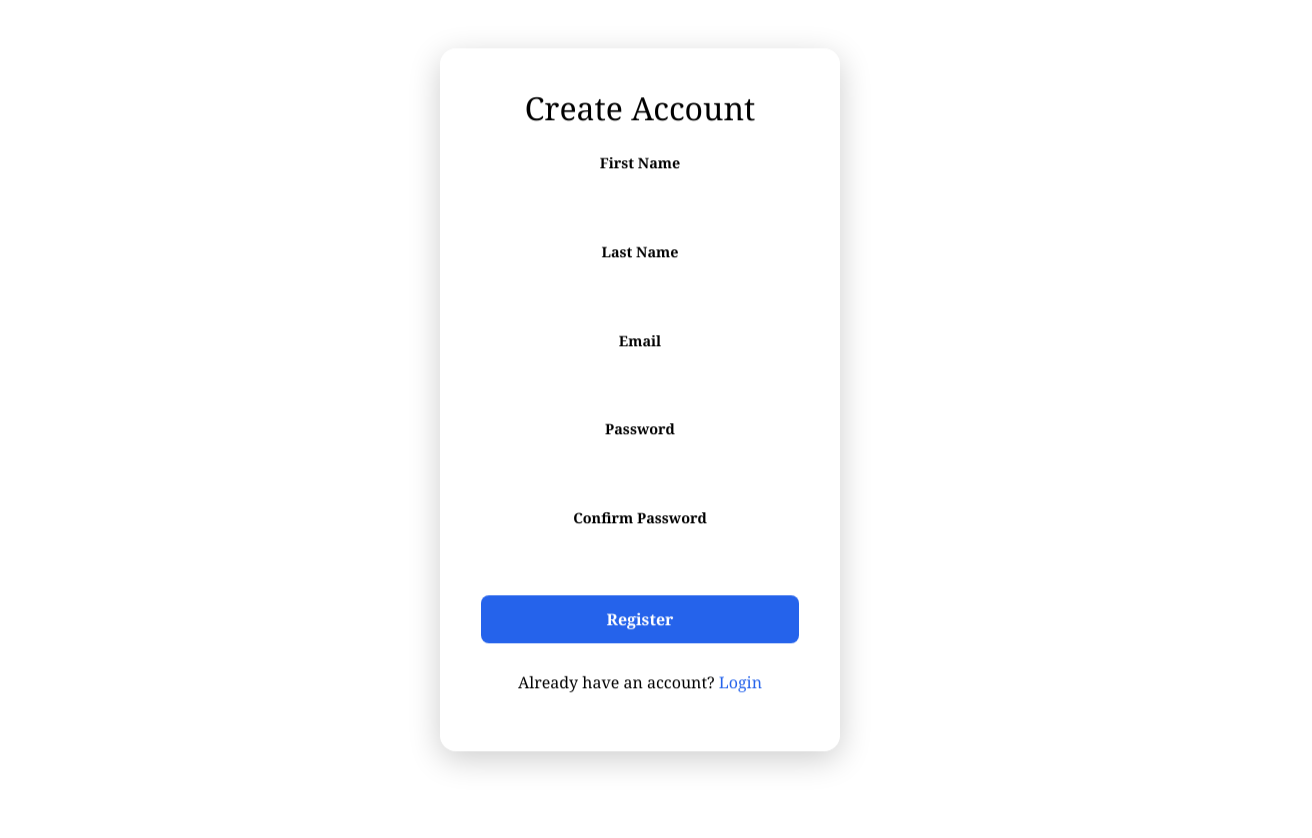
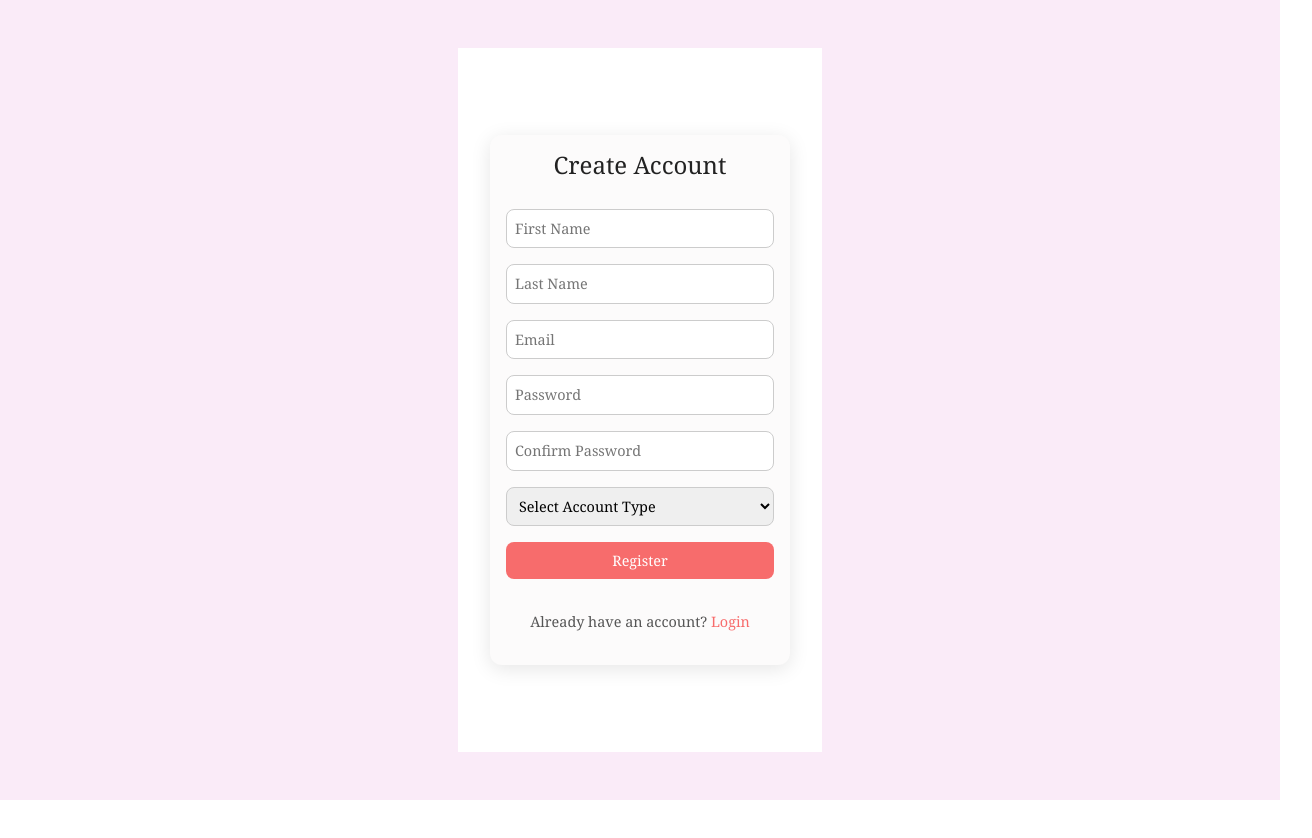
Before and after one commit to Iam-abhi121/Project-X, a React (Vite) app in the folder frontend/: page /signup in a window 1280 px wide. Shown: the top 838 px of the page, 1312 px wide, since content can reach past the window. After the commit the page ends 800 px from the top, so only its background shows below. Built offline with nearby package versions, Linux system fonts and the light colour scheme.

Commit message:
changes in login/signup

```diff
--- a/frontend/src/pages/Auth/Login/Login.jsx
+++ b/frontend/src/pages/Auth/Login/Login.jsx
@@ -1,18 +1,19 @@
-import React, { useState, useEffect } from 'react';
-import { useNavigate } from 'react-router-dom';
+import React, { useState, useEffect } from "react";
+import { useNavigate } from "react-router-dom";
+import { FaGoogle, FaFacebook, FaTwitter } from "react-icons/fa";
 
 const Login = () => {
-  const [email, setEmail] = useState('');
-  const [password, setPassword] = useState('');
+  const [email, setEmail] = useState("");
+  const [password, setPassword] = useState("");
   const navigate = useNavigate();
 
   const handleLogin = (e) => {
     e.preventDefault();
-    if (email === 'test@example.com' && password === 'password') {
-      alert('Login successful!');
-      navigate('/');
+    if (email === "test@example.com" && password === "password") {
+      alert("Login successful!");
+      navigate("/");
     } else {
-      alert('Invalid credentials');
+      alert("Invalid credentials");
     }
   };
 
@@ -22,118 +23,116 @@ const Login = () => {
   }, []);
 
   return (
-    <div style={styles.background}>
-      <div style={styles.overlay}>
-        <form onSubmit={handleLogin} style={styles.form} className="fade-in">
-          <h2 style={styles.heading}>Welcome Back</h2>
-          <div style={styles.inputGroup}>
-            <label htmlFor="email" style={styles.label}>Email</label>
+    <div style={styles.container}>
+      <div style={styles.card}>
+        <h2 style={styles.heading}>
+          Welcome Back <span role="img" aria-label="wave">👋</span>
+        </h2>
+        <p style={styles.subtitle}>Log in to your social world</p>
+
+        <form onSubmit={handleLogin} style={styles.form}>
           <input
             type="email"
-              id="email"
+            placeholder="Email"
             value={email}
             onChange={(e) => setEmail(e.target.value)}
             required
             style={styles.input}
           />
-          </div>
-          <div style={styles.inputGroup}>
-            <label htmlFor="password" style={styles.label}>Password</label>
           <input
             type="password"
-              id="password"
+            placeholder="Password"
             value={password}
             onChange={(e) => setPassword(e.target.value)}
             required
             style={styles.input}
           />
-          </div>
           <button type="submit" style={styles.button}>Login</button>
         </form>
+
+        <p style={styles.orText}>Or login with</p>
+        <div style={styles.socialIcons}>
+          <FaGoogle style={{ ...styles.icon, color: "#DB4437" }} />
+          <FaFacebook style={{ ...styles.icon, color: "#3b5998" }} />
+          <FaTwitter style={{ ...styles.icon, color: "#1da1f2" }} />
         </div>
-      <style>{`
-        @import url('https://fonts.googleapis.com/css2?family=Playfair+Display:wght@500&family=Inter:wght@400;600&display=swap');
-        .fade-in {
-          animation: fadeIn 1s ease-in-out forwards;
-          opacity: 0;
-          transform: translateY(-20px);
-        }
-        @keyframes fadeIn {
-          to {
-            opacity: 1;
-            transform: translateY(0);
-          }
-        }
-      `}</style>
+
+        <p style={styles.signupText}>
+          Don't have an account?{" "}
+          <a href="/signup" style={styles.link}>Sign up</a>
+        </p>
+      </div>
     </div>
   );
 };
 
 const styles = {
-background: {
-  background: 'linear-gradient(120deg, #FFFFFF 10%,#FFFFFF 100%)',
-  width: '100vw',
-  height: '100vh',
-  display: 'flex',
-  justifyContent: 'center',
-  alignItems: 'center',
-}
-
-,
-overlay: {
-  position: 'fixed',        // 🔹 keeps it in the same place
-  top: '50%',
-  left: '50%',
-  transform: 'translate(-50%, -50%)', // 🔹 perfect center
-  backgroundColor: 'rgba(255, 255, 255, 0.15)',
-  backdropFilter: 'blur(10px)',
-  padding: '40px',
-  borderRadius: '16px',
-  boxShadow: '0 8px 32px rgba(0, 0, 0, 0.2)',
-  border: '1px solid rgba(255, 255, 255, 0.2)',
-  width: '100%',
-  maxWidth: '400px',
+  wrapper: {
+    minHeight: "100vh", // ensure covers all viewport height
+    display: "flex",
+    justifyContent: "center",
+    alignItems: "center",
+  },
+  card: {
+    background: "#fff",
+    padding: "2rem",
+    borderRadius: "12px",
+    textAlign: "center",
+    width: "320px",
+    boxShadow: "0 4px 20px rgba(0,0,0,0.1)",
+  },
+  heading: {
+    fontSize: "1.5rem",
+    marginBottom: "0.3rem",
+  },
+  subtitle: {
+    color: "#777",
+    marginBottom: "1.5rem",
+    fontSize: "0.9rem",
   },
   form: {
-    display: 'flex',
-    flexDirection: 'column',
-    gap: '20px',
-    color: 'black',
-  },
-  heading: {
-    fontFamily: "'Playfair Display', serif",
-    fontSize: '2rem',
-    textAlign: 'center',
-    color: 'black',
-    marginBottom: '10px',
-  },
-  inputGroup: {
-    display: 'flex',
-    flexDirection: 'column',
-  },
-  label: {
-    fontSize: '0.9rem',
-    marginBottom: '6px',
-    fontWeight: '600',
+    display: "flex",
+    flexDirection: "column",
+    gap: "1rem",
   },
   input: {
-    padding: '10px 14px',
-    borderRadius: '8px',
-    border: '1px solid rgba(255, 255, 255, 0.3)',
-    backgroundColor: 'rgba(255, 255, 255, 0.1)',
-    color: 'black',
-    outline: 'none',
-    fontSize: '1rem',
+    width: "100%",
+    padding: "0.8rem",
+    border: "1px solid #ccc",
+    borderRadius: "8px",
+    fontSize: "1rem",
   },
   button: {
-    padding: '12px',
-    backgroundColor: '#2563eb',
-    color: 'white',
-    border: 'none',
-    borderRadius: '8px',
-    cursor: 'pointer',
-    fontWeight: '600',
-    transition: 'background-color 0.3s ease',
+    width: "100%",
+    padding: "0.8rem",
+    backgroundColor: "#f76c6c",
+    border: "none",
+    color: "white",
+    borderRadius: "8px",
+    fontSize: "1rem",
+    cursor: "pointer",
+  },
+  orText: {
+    margin: "1rem 0 0.5rem",
+    color: "#555",
+  },
+  socialIcons: {
+    display: "flex",
+    justifyContent: "center",
+    gap: "1rem",
+    marginBottom: "1rem",
+  },
+  icon: {
+    fontSize: "1.5rem",
+    cursor: "pointer",
+  },
+  signupText: {
+    fontSize: "0.9rem",
+    color: "#555",
+  },
+  link: {
+    color: "#f76c6c",
+    textDecoration: "none",
   },
 };
 
--- a/frontend/src/pages/Auth/Registration/Registration.jsx
+++ b/frontend/src/pages/Auth/Registration/Registration.jsx
@@ -8,6 +8,7 @@ const Registration = () => {
     email: "",
     password: "",
     confirmPassword: "",
+    accountType: "", // start empty so "Select Account Type" shows first
   });
 
   const navigate = useNavigate();
@@ -24,195 +25,166 @@ const Registration = () => {
       return;
     }
 
-    if (formData.firstName && formData.lastName && formData.email && formData.password) {
-      alert("Registered successfully!");
+    if (
+      formData.firstName &&
+      formData.lastName &&
+      formData.email &&
+      formData.password &&
+      formData.accountType
+    ) {
+      alert(`Registered successfully as ${formData.accountType}!`);
       navigate("/login");
+    } else {
+      alert("Please fill all fields and select an account type!");
     }
   };
 
   useEffect(() => {
-    document.body.style.margin = 0;
+    // Full-page pink gradient background
+    document.body.style.margin = "0";
+    document.body.style.height = "100vh";
+    document.body.style.overflow = "hidden";
+    document.body.style.background =
+      "linear-gradient(to right, #faebf8ff, #faebf8ff)";
     document.body.style.fontFamily = "'Inter', sans-serif";
   }, []);
 
   return (
-    <div style={styles.background}>
-      <div style={styles.overlay}>
-        <form onSubmit={handleRegister} style={styles.form} className="fade-in">
+    <div style={styles.wrapper}>
+      <div style={styles.card}>
         <h2 style={styles.heading}>Create Account</h2>
 
-          <div style={styles.inputGroup}>
-            <label htmlFor="firstName" style={styles.label}>
-              First Name
-            </label>
+        <form onSubmit={handleRegister} style={styles.form}>
           <input
             type="text"
-              id="firstName"
             name="firstName"
+            placeholder="First Name"
             value={formData.firstName}
             onChange={handleChange}
             required
             style={styles.input}
           />
-          </div>
-
-          <div style={styles.inputGroup}>
-            <label htmlFor="lastName" style={styles.label}>
-              Last Name
-            </label>
           <input
             type="text"
-              id="lastName"
             name="lastName"
+            placeholder="Last Name"
             value={formData.lastName}
             onChange={handleChange}
             required
             style={styles.input}
           />
-          </div>
-
-          <div style={styles.inputGroup}>
-            <label htmlFor="email" style={styles.label}>
-              Email
-            </label>
           <input
             type="email"
-              id="email"
             name="email"
+            placeholder="Email"
             value={formData.email}
             onChange={handleChange}
             required
             style={styles.input}
           />
-          </div>
-
-          <div style={styles.inputGroup}>
-            <label htmlFor="password" style={styles.label}>
-              Password
-            </label>
           <input
             type="password"
-              id="password"
             name="password"
+            placeholder="Password"
             value={formData.password}
             onChange={handleChange}
             required
             style={styles.input}
           />
-          </div>
-
-          <div style={styles.inputGroup}>
-            <label htmlFor="confirmPassword" style={styles.label}>
-              Confirm Password
-            </label>
           <input
             type="password"
-              id="confirmPassword"
             name="confirmPassword"
+            placeholder="Confirm Password"
             value={formData.confirmPassword}
             onChange={handleChange}
             required
             style={styles.input}
           />
-          </div>
+
+          {/* Account Type Dropdown with "Select Account Type" option */}
+          <select
+            name="accountType"
+            value={formData.accountType}
+            onChange={handleChange}
+            required
+            style={styles.input}
+          >
+            <option value="" disabled>
+              Select Account Type
+            </option>
+            <option value="buyer">Buyer</option>
+            <option value="seller">Seller</option>
+            <option value="both">Both</option>
+          </select>
 
           <button type="submit" style={styles.button}>
             Register
           </button>
 
-          <p style={{ textAlign: "center", marginTop: 12 }}>
+          <p style={styles.text}>
             Already have an account?{" "}
-            <span
-              style={{ color: "#2563eb", cursor: "pointer" }}
-              onClick={() => navigate("/login")}
-            >
+            <span style={styles.link} onClick={() => navigate("/login")}>
               Login
             </span>
           </p>
         </form>
       </div>
-
-      <style>{`
-        @import url('https://fonts.googleapis.com/css2?family=Playfair+Display:wght@500&family=Inter:wght@400;600&display=swap');
-        .fade-in {
-          animation: fadeIn 1s ease-in-out forwards;
-          opacity: 0;
-          transform: translateY(-20px);
-        }
-        @keyframes fadeIn {
-          to {
-            opacity: 1;
-            transform: translateY(0);
-          }
-        }
-      `}</style>
     </div>
   );
 };
 
 const styles = {
-  background: {
-    background: "linear-gradient(120deg,#FFFFFF10%, #FFFFFF 100%)",
-    width: "100vw",
-    height: "100vh",
+  wrapper: {
+    height: "80vh", // still keeps fixed height center
     display: "flex",
     justifyContent: "center",
     alignItems: "center",
   },
- overlay: {
-  position: 'fixed',        // 🔹 keeps it in the same place
-  top: '50%',
-  left: '50%',
-  transform: 'translate(-50%, -50%)', // 🔹 perfect center
-  backgroundColor: 'rgba(255, 255, 255, 0.15)',
-  backdropFilter: 'blur(10px)',
-  padding: '40px',
-  borderRadius: '16px',
-  boxShadow: '0 8px 32px rgba(0, 0, 0, 0.2)',
-  border: '1px solid rgba(255, 255, 255, 0.2)',
-  width: '100%',
-  maxWidth: '400px',
+  card: {
+    background: "#fcfbfbff",
+    padding: "1rem",
+    borderRadius: "12px",
+    textAlign: "center",
+    width: "300px",
+    boxShadow: "0 4px 20px rgba(0,0,0,0.1)",
+    display: "flex",
+    flexDirection: "column",
+    gap: "0.8rem",
+  },
+  heading: {
+    fontSize: "1.5rem",
+    marginBottom: "1rem",
   },
   form: {
     display: "flex",
     flexDirection: "column",
-    gap: "15px",
-    color: "black",
-  },
-  heading: {
-    fontFamily: "'Playfair Display', serif",
-    fontSize: "2rem",
-    textAlign: "center",
-    color: "black",
-    marginBottom: "10px",
-  },
-  inputGroup: {
-    display: "flex",
-    flexDirection: "column",
-  },
-  label: {
-    fontSize: "0.9rem",
-    marginBottom: "6px",
-    fontWeight: "600",
+    gap: "1rem",
   },
   input: {
-    padding: "10px 14px",
+    width: "100%",
+    padding: "0.5rem",
+    border: "1px solid #ccc",
     borderRadius: "8px",
-    border: "1px solid rgba(255, 255, 255, 0.3)",
-    backgroundColor: "rgba(255, 255, 255, 0.1)",
-    color: "black",
-    outline: "none",
-    fontSize: "1rem",
+    fontSize: "0.9rem",
   },
   button: {
-    padding: "12px",
-    backgroundColor: "#2563eb",
+    width: "100%",
+    padding: "0.5rem",
+    backgroundColor: "#f76c6c",
+    border: "none",
     color: "white",
-    border: "none",
     borderRadius: "8px",
+    fontSize: "0.9rem",
     cursor: "pointer",
-    fontWeight: "600",
-    transition: "background-color 0.3s ease",
+  },
+  text: {
+    fontSize: "0.9rem",
+    marginTop: "1rem",
+    color: "#555",
+  },
+  link: {
+    color: "#f76c6c",
+    cursor: "pointer",
   },
 };
 
```
Lines whose indentation alone changed are shown as unchanged.
